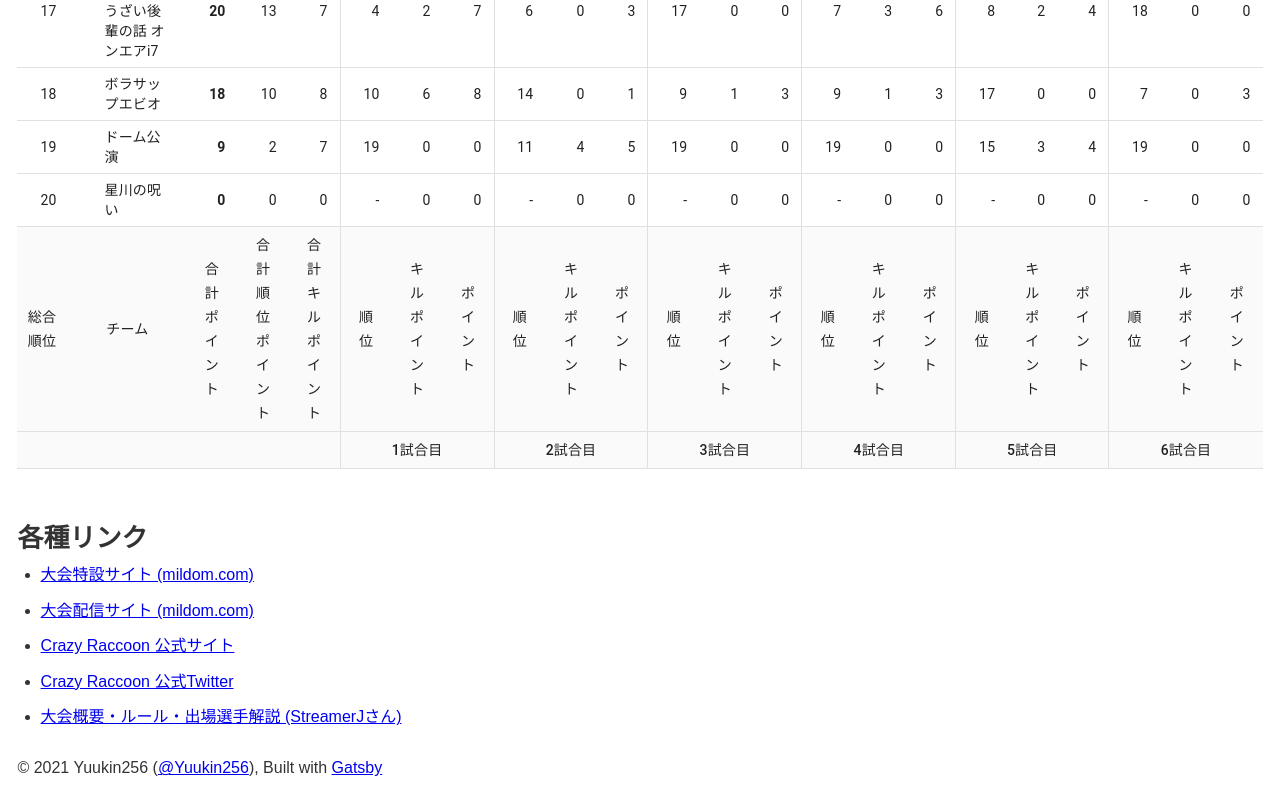
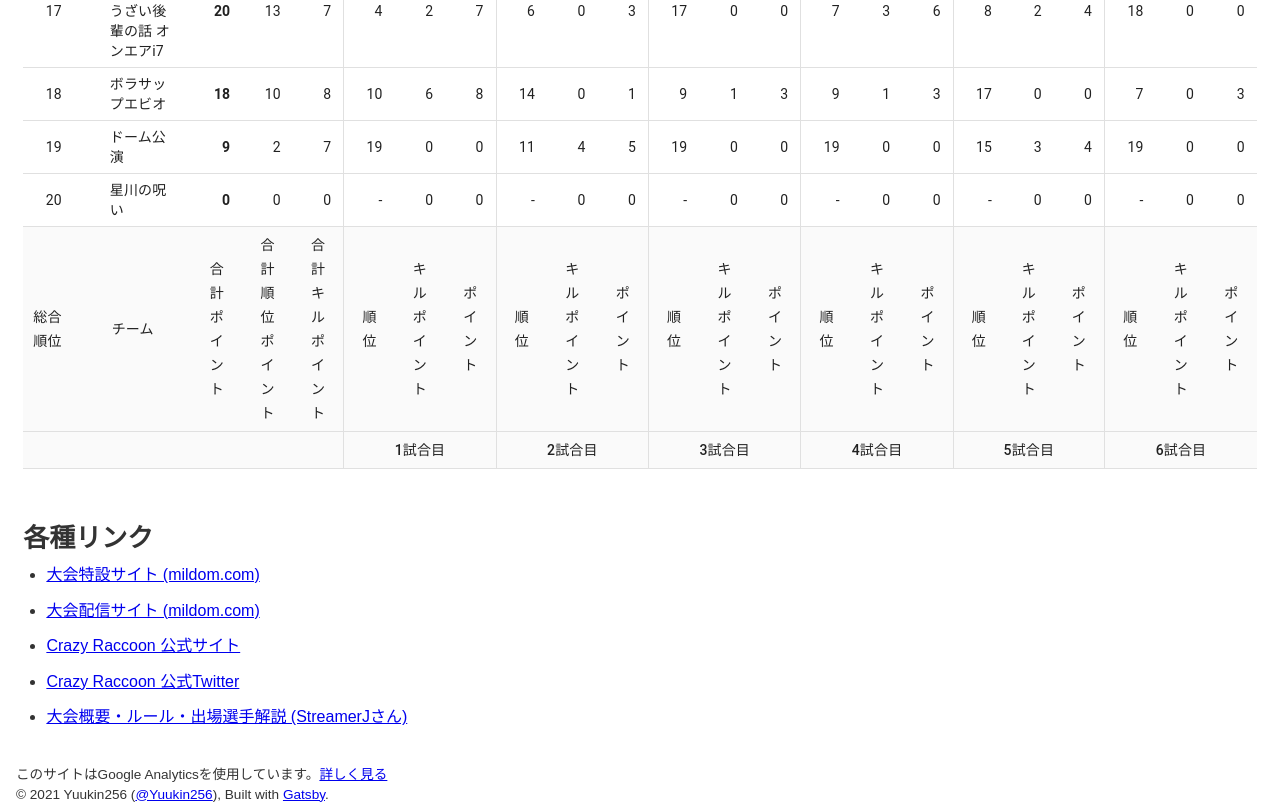
Before and after one commit to Yuukin256/apex-scrim-result-crcup7, a Gatsby site: page / in a window 1280 px wide. Shown: the part 6578-7383 px from the top of the page. Built offline with nearby package versions, Linux system fonts and the light colour scheme; Gatsby itself is replaced by a stand-in of ours.

Commit message:
feat: add contents to footer

```diff
--- /dev/null
+++ b/src/components/layouts/footer.tsx
@@ -0,0 +1,22 @@
+import React from 'react';
+
+const Footer: React.VFC = () => (
+  <footer>
+    <div
+      style={{
+        margin: '2.25rem 1rem 0',
+      }}
+    >
+      <p>
+        このサイトはGoogle Analyticsを使用しています。
+        <a href="https://policies.google.com/technologies/partner-sites?hl=ja">詳しく見る</a>
+      </p>
+      <p>
+        © 2021 Yuukin256 (<a href="https://twitter.com/Yuukin256">@Yuukin256</a>), Built with{' '}
+        <a href="https://www.gatsbyjs.com">Gatsby</a>.
+      </p>
+    </div>
+  </footer>
+);
+
+export default Footer;
--- a/src/components/layouts/layout.css
+++ b/src/components/layouts/layout.css
@@ -507,6 +507,10 @@ li > ul {
   margin-bottom: calc(1.45rem / 2);
   margin-top: calc(1.45rem / 2);
 }
+footer p {
+  font-size: 0.85rem;
+  margin-bottom: 0.2rem;
+}
 blockquote *:last-child {
   margin-bottom: 0;
 }
--- a/src/components/layouts/layout.tsx
+++ b/src/components/layouts/layout.tsx
@@ -8,6 +8,7 @@
 import { createTheme, ThemeProvider } from '@mui/material/styles';
 import { graphql, useStaticQuery } from 'gatsby';
 import React from 'react';
+import Footer from './footer';
 import Header from './header';
 import FabToTop from 'components/atoms/fabToTop';
 import './layout.css';
@@ -33,25 +34,17 @@ const Layout: React.VFC<{ children: React.ReactNode }> = ({ children }) => {
 
   return (
     <ThemeProvider theme={theme}>
-      <Header siteTitle={data.site.siteMetadata?.title || `Title`} />
+      <Header siteTitle={data.site.siteMetadata?.title ?? `Title`} />
       <div
         style={{
           margin: `0 auto`,
-          padding: `0 1.0875rem 1.45rem`,
+          padding: `0 1.45rem`,
         }}
       >
         <FabToTop />
         <main>{children}</main>
-        <footer
-          style={{
-            marginTop: `2rem`,
-          }}
-        >
-          © 2021 Yuukin256 (<a href="https://twitter.com/Yuukin256">@Yuukin256</a>), Built with
-          {` `}
-          <a href="https://www.gatsbyjs.com">Gatsby</a>
-        </footer>
       </div>
+      <Footer />
     </ThemeProvider>
   );
 };
```
